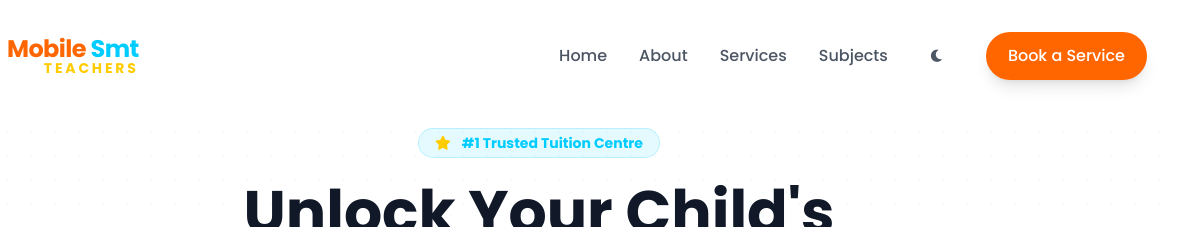
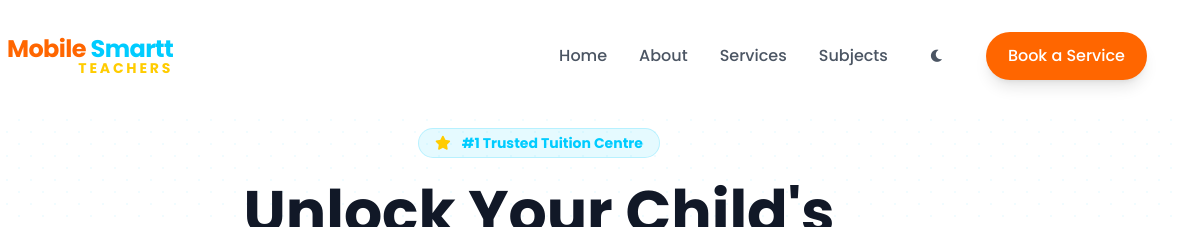
Before and after one commit to uniquemusicblogz/mobilesmartteachers.github.io, a plain HTML site: page index.html in a window 1280 px wide. Shown: the top 227 px of the page, 101-1280 px from the left. Drawn offline with nearby package versions, Linux system fonts and the light colour scheme.

Commit message:
Update index.html

```diff
--- a/index.html
+++ b/index.html
@@ -53,7 +53,7 @@
                         <div class="flex flex-col">
                             <span class="font-bold text-2xl leading-none tracking-tight">
                                 <span class="text-mst-orange">Mobile</span>
-                                <span class="text-mst-cyan">Smt</span>
+                                <span class="text-mst-cyan">Smartt</span>
                             </span>
                             <span class="text-sm font-bold leading-none text-mst-yellow tracking-[0.2em] uppercase text-right">TEACHERS</span>
                         </div>
```
